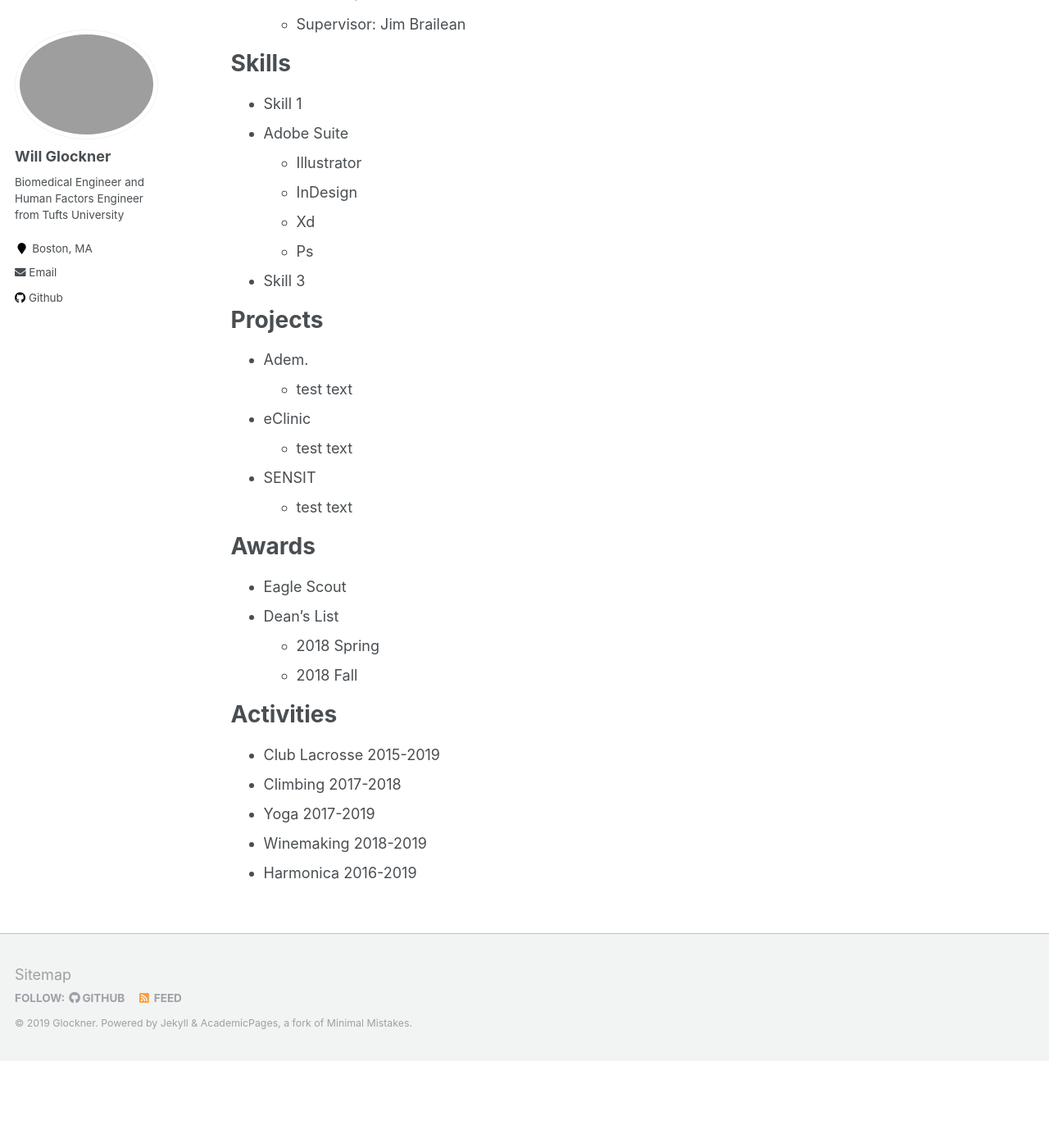
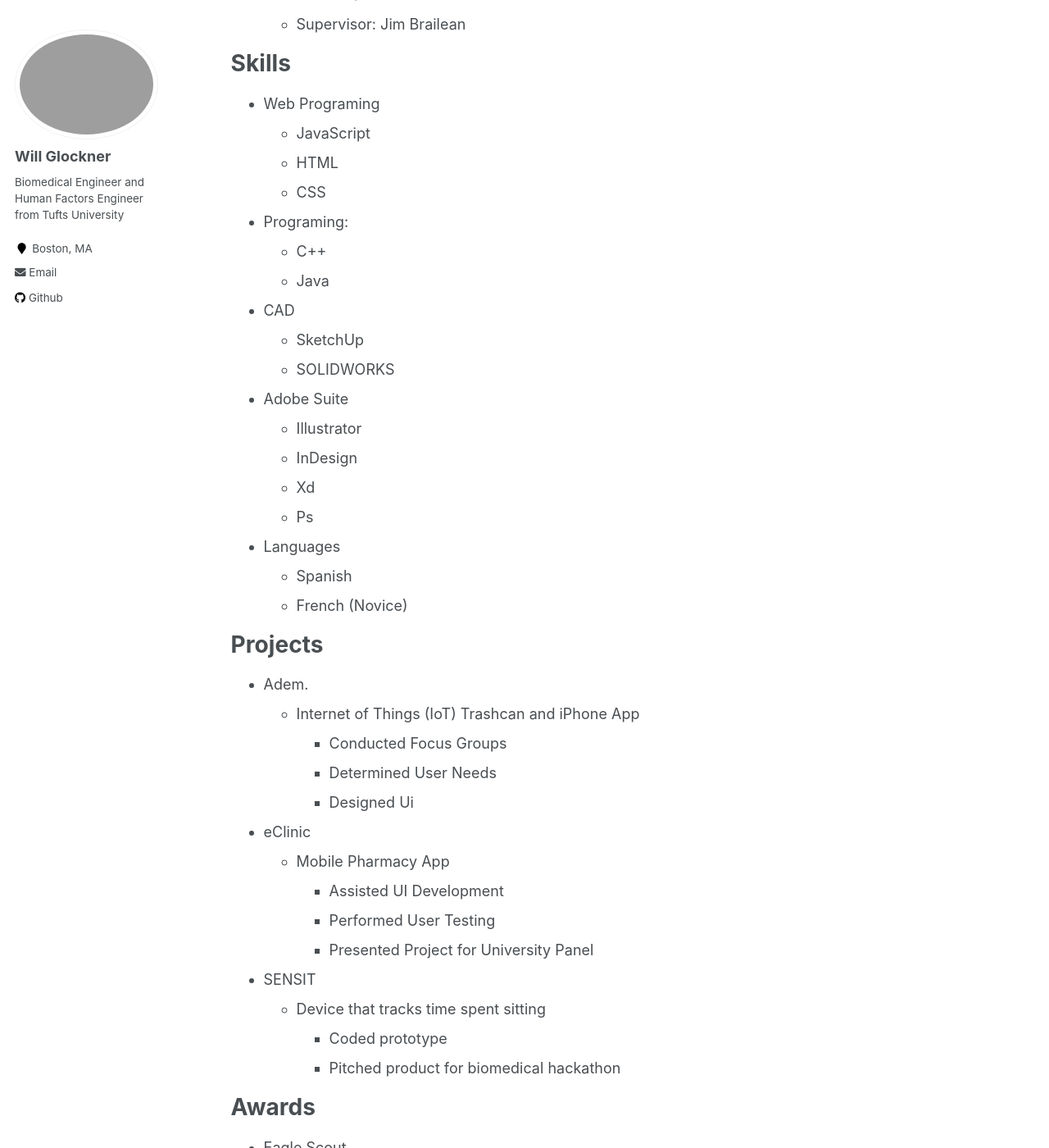
Before and after one commit to Glenn-Moss/wglock.github.io, a Jekyll site: the page built from _pages/cv.md, in a window 1280 px wide and 1400 px high, scrolled down 869 px. Shown: the whole window at 82% size. Built offline with Jekyll 4.4.1, drawn with Linux system fonts in a browser that asks for light colours; before the commit the page ends 2163 px from its top, so only the background shows below that.

Commit message:
Update cv.md

```diff
--- a/_pages/cv.md
+++ b/_pages/cv.md
@@ -37,22 +37,41 @@ Work experience
 
 Skills
 ======
-* Skill 1
+* Web Programing
+  * JavaScript
+  * HTML
+  * CSS
+* Programing:
+  * C++
+  * Java
+* CAD
+  * SketchUp
+  * SOLIDWORKS
 * Adobe Suite
   * Illustrator
   * InDesign
   * Xd
   * Ps
-* Skill 3
+* Languages
+  * Spanish
+  * French (Novice)
 
 Projects
 ======
 * Adem.
-  * test text
+  * Internet of Things (IoT) Trashcan and iPhone App
+    * Conducted Focus Groups
+    * Determined User Needs
+    * Designed Ui
 * eClinic
-  * test text
+  * Mobile Pharmacy App
+    * Assisted UI Development
+    * Performed User Testing
+    * Presented Project for University Panel
 * SENSIT
-  * test text
+  * Device that tracks time spent sitting
+    * Coded prototype
+    * Pitched product for biomedical hackathon
 
 
 Awards
```
